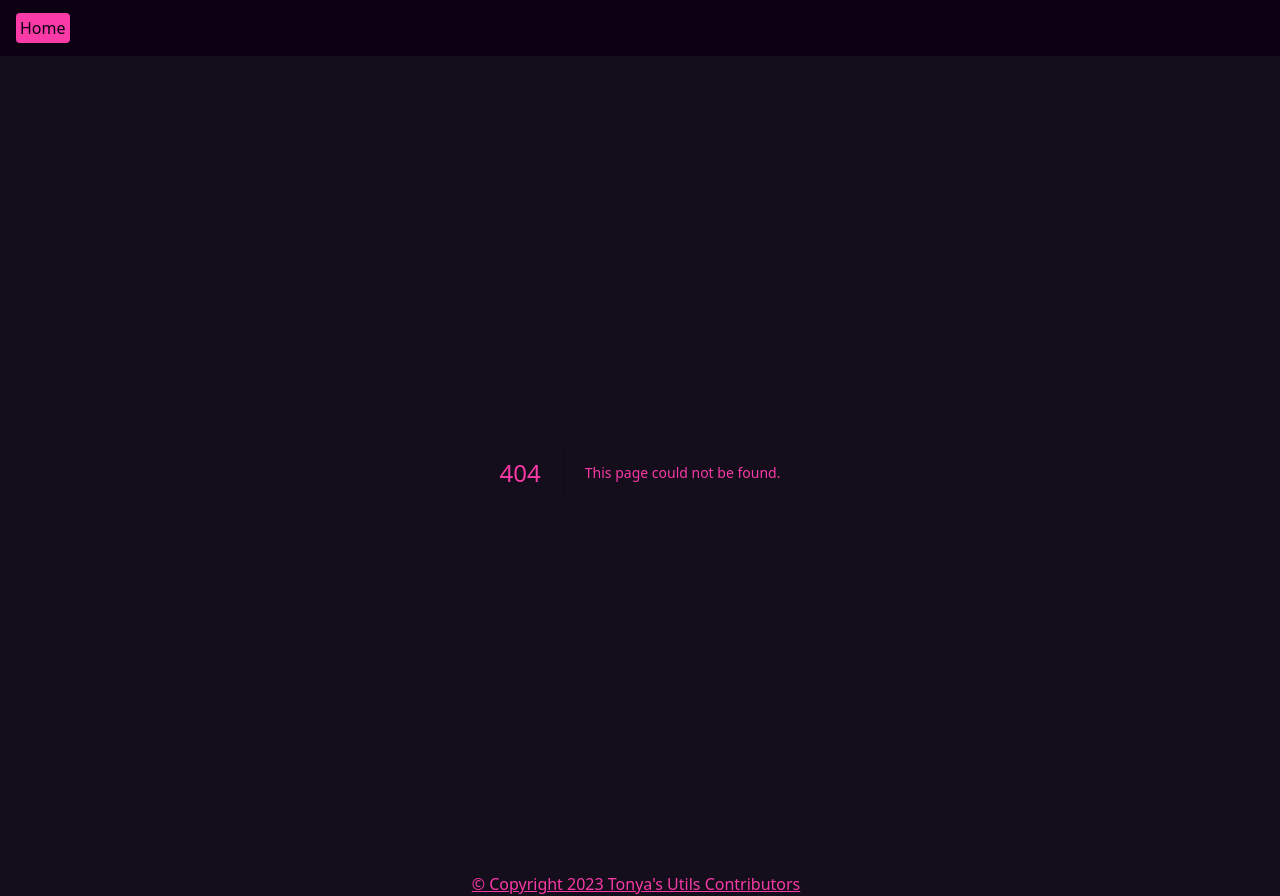
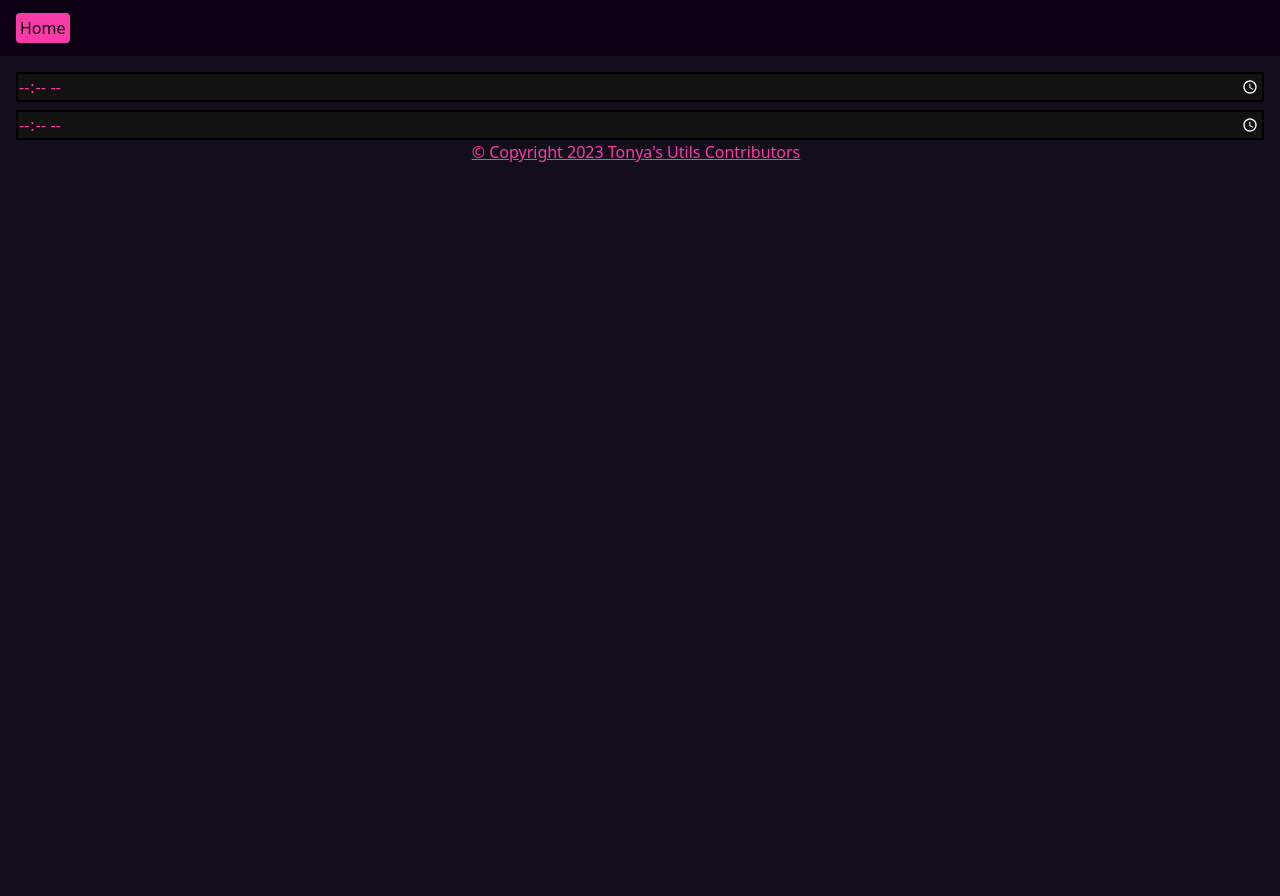
Before and after one commit to tonyaellie/tonya-utils, a Next.js app: page /time in a window 1280 px wide. Before the commit this address had no page. After the commit the page ends 800 px from the top, so only its background shows below. Built offline with nearby package versions, Linux system fonts and the light colour scheme.

Commit message:
feat: add time util

```diff
--- a/src/app/page.tsx
+++ b/src/app/page.tsx
@@ -29,7 +29,7 @@ const Home: NextPage = () => {
       <span className="px-2 py-1 font-bold">Utils:</span>
       <CustomLink name="counter" />
       <CustomLink name="diff" />
-      <CustomLink name="encoder" />
+      <CustomLink name="transformer" />
       <CustomLink name="TTTime" />
       <CustomLink name="UCAS" />
       <CustomLink name="countdown" />
@@ -39,6 +39,7 @@ const Home: NextPage = () => {
       <CustomLink name="char" />
       <CustomLink name="case" />
       <CustomLink name="image creator" />
+      <CustomLink name="time" />
     </div>
   );
 };
--- /dev/null
+++ b/src/app/time/Time.tsx
@@ -0,0 +1,46 @@
+'use client';
+
+import { useState } from 'react';
+
+const Time = () => {
+  // take two times and print the difference
+  const [time1, setTime1] = useState('');
+  const [time2, setTime2] = useState('');
+
+  return (
+    <div className="flex flex-col gap-2">
+      <input
+        type="time"
+        className="border-2 border-black"
+        onChange={(e) => setTime1(e.target.value)}
+        value={time1}
+      />
+      <input
+        type="time"
+        className="border-2 border-black"
+        onChange={(e) => setTime2(e.target.value)}
+        value={time2}
+      />
+      {time1 && time2 && (
+        <div>
+          {Math.floor(
+            Math.abs(
+              new Date(`1970-01-01T${time1}:00`) -
+                new Date(`1970-01-01T${time2}:00`)
+            ) / 36e5
+          )}{' '}
+          hours and{' '}
+          {Math.floor(
+            Math.abs(
+              new Date(`1970-01-01T${time1}:00`) -
+                new Date(`1970-01-01T${time2}:00`)
+            ) / 6e4
+          ) % 60}{' '}
+          minutes
+        </div>
+      )}
+    </div>
+  );
+};
+
+export default Time;
--- /dev/null
+++ b/src/app/time/page.tsx
@@ -0,0 +1,14 @@
+import type { Metadata } from 'next';
+
+import Time from './Time';
+
+export const metadata: Metadata = {
+  title: 'Time Diff',
+  description: 'Difference in time.',
+};
+
+const CasePage = () => {
+  return <Time />;
+};
+
+export default CasePage;
```
